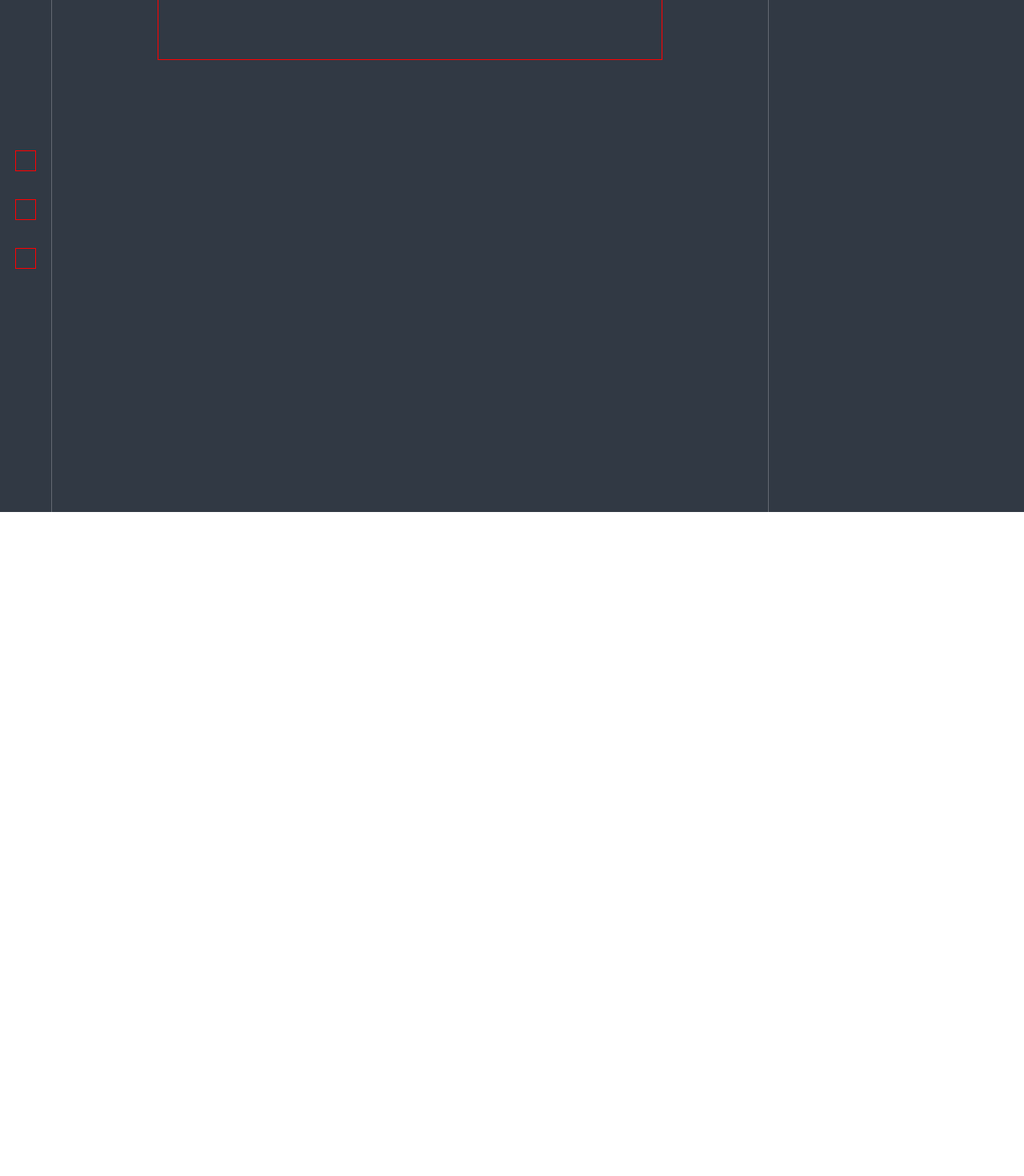
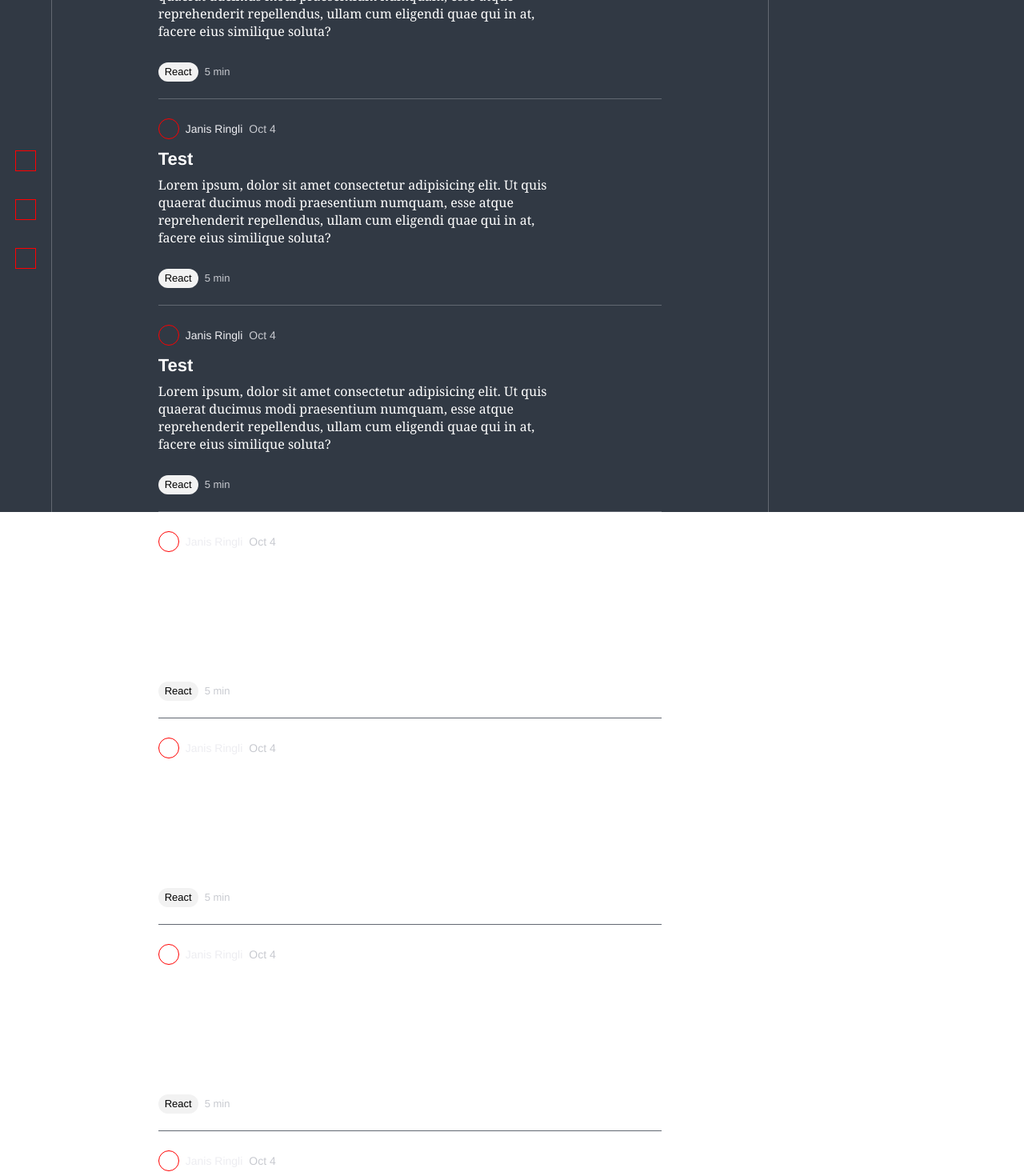
Before and after one commit to 21-minutes/template, a React (Vite) app: page / in a window 1280 px wide. Shown: the part 160-1630 px from the top of the page at 80% size. Before the commit the page ends 822 px from the top, so only its background shows below. Built offline with nearby package versions, Linux system fonts and the light colour scheme; no server answers.

Commit message:
finish home page with variable content that will come from the api

```diff
--- a/src/Sections/ArticlePreview/ArticlePreview.jsx
+++ b/src/Sections/ArticlePreview/ArticlePreview.jsx
@@ -4,13 +4,16 @@ function ArticlePreview(props) {
   return (
     <div className="article-preview__container">
       <div className="template-article-preview">
-        test
+        <div className="article-preview-header">
+          <div className="header-avatar"></div>
+          <div className="header-author">{props.author}</div>
+          <div className="header-date">{props.date}</div>
+        </div>
         <div className="article-preview-title">{props.title}</div>
-        <div className="articel-preview-text">
-          Lorem ipsum, dolor sit amet consectetur adipisicing elit. Ut quis
-          quaerat ducimus modi praesentium numquam, esse atque reprehenderit
-          repellendus, ullam cum eligendi quae qui in at, facere eius similique
-          soluta?
+        <div className="articel-preview-text">{props.text}</div>
+        <div className="article-preview-footer">
+          <div className="footer-topic">{props.topic}</div>
+          <div className="footer-reading-time">{props.readingTime}</div>
         </div>
       </div>
     </div>
--- a/src/Sections/ArticlePreview/ArticlePreview.scss
+++ b/src/Sections/ArticlePreview/ArticlePreview.scss
@@ -2,36 +2,85 @@
     font-weight: 700;
     font-size: 22px;
     font-family: sohne, "Helvetica Neue", Helvetica, Arial, sans-serif;
+    padding-bottom: 8px;
 }
 .template-article-preview{
     cursor: pointer;
     height: 233px;
-    border: solid red 1px;
-width: 100%;
+    border-bottom: 1px solid #626872;
+    width: 100%;
     max-width: 629px;
+    padding-top: 24px;
 }
 .article-preview__container{
     display: flex;
     flex-direction: column;
     align-items: center;
-    height: 100vh;
-    overflow: scroll;
+    overflow: hidden;
     overflow: -moz-scrollbars-none;
     -ms-overflow-style: none;
   }
   .article__container::-webkit-scrollbar {
     width: 0 !important;
   }
-
-.article-preview-content{
-
-}
+  .article-preview-header{
+    display: flex;
+    flex-direction: row;
+    justify-content: flex-start;
+    gap: 8px;
+    align-items: center;
+    margin-bottom: 12px;
+    font-family: sohne, "Helvetica Neue", Helvetica, Arial, sans-serif;
+  }
+  .header-avatar{
+    width: 24px;
+    height: 24px;
+    border-radius: 50%;
+    border: 1px solid red;
+  }
+  .header-author{
+    font-size: 14px;
+    font-weight: 400;
+    line-height: 20px;
+    color: #ededf1;
+  }
+  .header-date{
+    font-size: 14px;
+    font-weight: 400;
+    line-height: 20px;
+    color: #c8cad0;
+  }
 .articel-preview-text{
     display: block;
     height: 72px;
     width: 520px;
+    font-family: source-serif-pro, Georgia, Cambria, "Times New Roman", Times, serif;
+}
+.article-preview-footer{
+    padding-top: 32px;
+    padding-bottom: 32px;
+    display: flex;
+    flex-direction: row;
+    justify-content: flex-start;
+    gap: 8px;
+    align-items: center;
+    margin-top: 12px;
+    font-family: sohne, "Helvetica Neue", Helvetica, Arial, sans-serif;
+    font-weight: 400;
+    line-height: 20px;
+    font-size: 13px;
+}
+.footer-topic{
+    border-radius: 100px;
+    color: #000000;
+    background-color: rgba(242, 242, 242, 1);
+    height: 20px;
+    padding: 2px 8px 2px 8px;
+}
+.footer-reading-time{
+    color: #c8cad0;
+}
 
-}
 @media screen and (max-width: 520px) {
     .articel-preview-text{
         display: none;
--- a/src/Sections/HomeContent/HomeContent.jsx
+++ b/src/Sections/HomeContent/HomeContent.jsx
@@ -3,10 +3,85 @@ import ArticlePreview from "../ArticlePreview/ArticlePreview";
 function Content() {
   return (
     <div className="home-content__container">
+      <div className="home-content-header"></div>
       <div className="template-home-content">
-        <div className="home-content-header">
-          <ArticlePreview title="Test"></ArticlePreview>
-        </div>
+        <ArticlePreview
+          title="Test"
+          author="Janis Ringli"
+          date="Oct 4"
+          readingTime="5 min"
+          topic="React"
+          text="Lorem ipsum, dolor sit amet consectetur adipisicing elit. Ut quis
+          quaerat ducimus modi praesentium numquam, esse atque reprehenderit
+          repellendus, ullam cum eligendi quae qui in at, facere eius similique
+          soluta?"
+        ></ArticlePreview>
+        <ArticlePreview
+          title="Test"
+          author="Janis Ringli"
+          date="Oct 4"
+          readingTime="5 min"
+          topic="React"
+          text="Lorem ipsum, dolor sit amet consectetur adipisicing elit. Ut quis
+          quaerat ducimus modi praesentium numquam, esse atque reprehenderit
+          repellendus, ullam cum eligendi quae qui in at, facere eius similique
+          soluta?"
+        ></ArticlePreview>
+        <ArticlePreview
+          title="Test"
+          author="Janis Ringli"
+          date="Oct 4"
+          readingTime="5 min"
+          topic="React"
+          text="Lorem ipsum, dolor sit amet consectetur adipisicing elit. Ut quis
+          quaerat ducimus modi praesentium numquam, esse atque reprehenderit
+          repellendus, ullam cum eligendi quae qui in at, facere eius similique
+          soluta?"
+        ></ArticlePreview>
+        <ArticlePreview
+          title="Test"
+          author="Janis Ringli"
+          date="Oct 4"
+          readingTime="5 min"
+          topic="React"
+          text="Lorem ipsum, dolor sit amet consectetur adipisicing elit. Ut quis
+        quaerat ducimus modi praesentium numquam, esse atque reprehenderit
+        repellendus, ullam cum eligendi quae qui in at, facere eius similique
+        soluta?"
+        ></ArticlePreview>
+        <ArticlePreview
+          title="Test"
+          author="Janis Ringli"
+          date="Oct 4"
+          readingTime="5 min"
+          topic="React"
+          text="Lorem ipsum, dolor sit amet consectetur adipisicing elit. Ut quis
+          quaerat ducimus modi praesentium numquam, esse atque reprehenderit
+          repellendus, ullam cum eligendi quae qui in at, facere eius similique
+          soluta?"
+        ></ArticlePreview>
+        <ArticlePreview
+          title="Test"
+          author="Janis Ringli"
+          date="Oct 4"
+          readingTime="5 min"
+          topic="React"
+          text="Lorem ipsum, dolor sit amet consectetur adipisicing elit. Ut quis
+          quaerat ducimus modi praesentium numquam, esse atque reprehenderit
+          repellendus, ullam cum eligendi quae qui in at, facere eius similique
+          soluta?"
+        ></ArticlePreview>
+        <ArticlePreview
+          title="Test"
+          author="Janis Ringli"
+          date="Oct 4"
+          readingTime="5 min"
+          topic="React"
+          text="Lorem ipsum, dolor sit amet consectetur adipisicing elit. Ut quis
+          quaerat ducimus modi praesentium numquam, esse atque reprehenderit
+          repellendus, ullam cum eligendi quae qui in at, facere eius similique
+          soluta?"
+        ></ArticlePreview>
       </div>
     </div>
   );
--- a/src/Sections/HomeContent/HomeContent.scss
+++ b/src/Sections/HomeContent/HomeContent.scss
@@ -1,10 +1,13 @@
 .home-content__container {
     width: 70%;
-    height: 100%;
+    height: auto;
+  }
+  .template-home-content{
+    padding-top: 26px;
   }
   @media screen and (max-width: 1080px) {
     .home-content__container {
       width: 100vw;
-      height: calc(100vh - 56px);
+      height: calc(100% - 56px);
     }
   }
--- a/src/pages/Home/Home.scss
+++ b/src/pages/Home/Home.scss
@@ -9,9 +9,3 @@
     padding: 0;
     color: #ffffff;
   }
-  .app-container {
-    background-color: #313944;
-    height: 100vh;
-    display: flex;
-    flex-direction: row;
-  }
```
